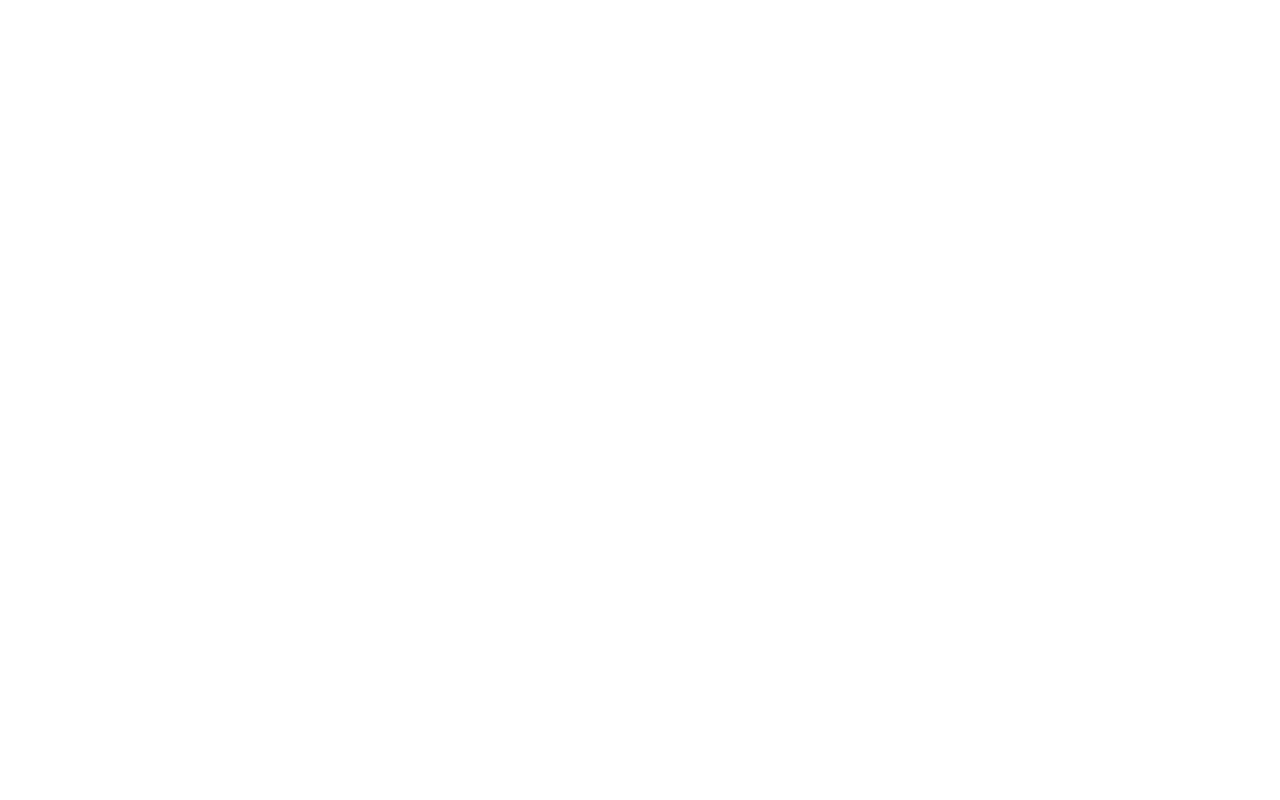
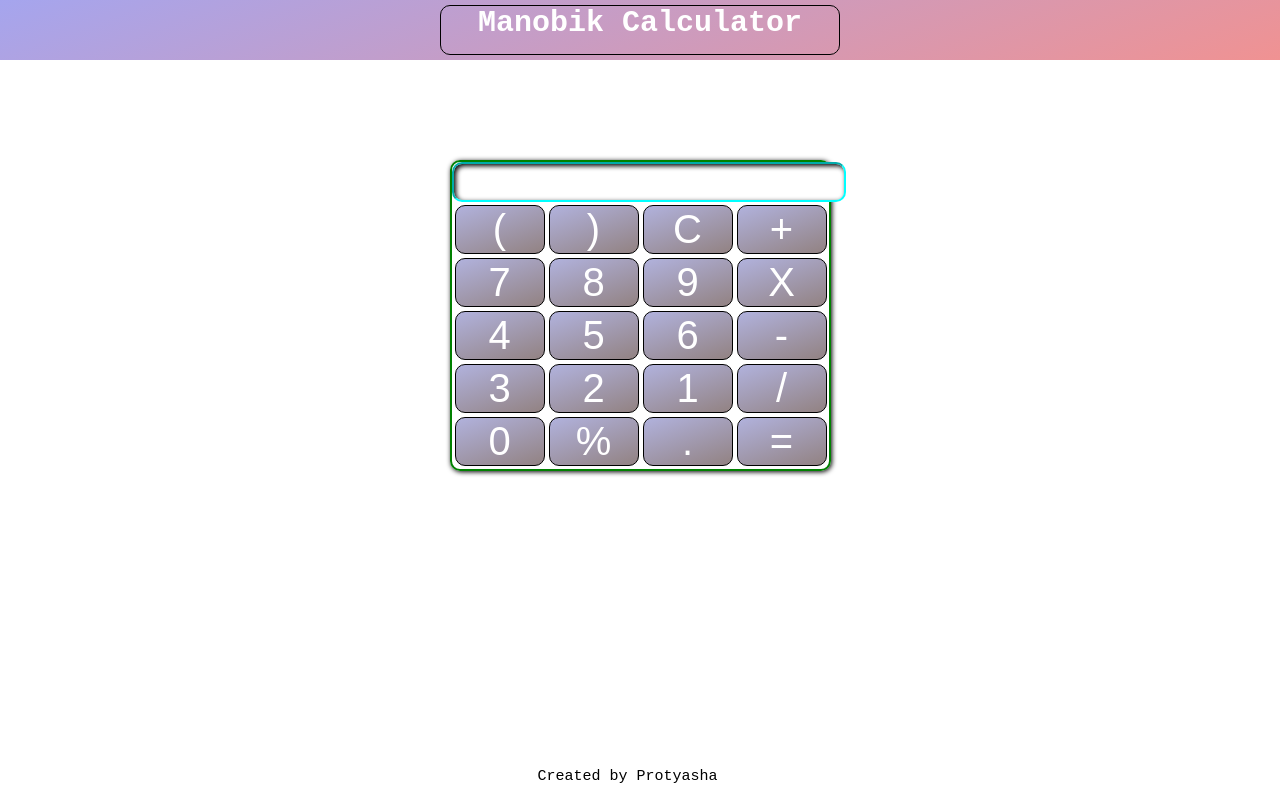
Before and after one commit to protyasha201/Calculator, a plain HTML site: page index.html in a window 1280 px wide. Drawn offline with Linux system fonts and the light colour scheme.

Commit message:
completed

```diff
--- a/index.html
+++ b/index.html
@@ -1,11 +1,91 @@
 <!DOCTYPE html>
 <html lang="en">
+
 <head>
     <meta charset="UTF-8">
     <meta name="viewport" content="width=device-width, initial-scale=1.0">
-    <title>Simple Calculator</title>
+    <title>Manobik Calculator</title>
+    <link rel="stylesheet" href="style.css">
 </head>
+
 <body>
+    <header>
+        <nav class="navbar">
+            <h3>Manobik Calculator</h3>
+        </nav>
+    </header>
+    <main>
+        <div class="calculator">
+            <input type="text" name="screen" id="screen">
+            <table>
+                <tr>
+                    <td><button>(</button></td>
+                    <td><button>)</button></td>
+                    <td><button>C</button></td>
+                    <td><button>+</button></td>
+                </tr>
+                <tr>
+                    <td><button>7</button></td>
+                    <td><button>8</button></td>
+                    <td><button>9</button></td>
+                    <td><button>X</button></td>
+                </tr>
+                <tr>
+                    <td><button>4</button></td>
+                    <td><button>5</button></td>
+                    <td><button>6</button></td>
+                    <td><button>-</button></td>
+                </tr>
+                <tr>
+                    <td><button>3</button></td>
+                    <td><button>2</button></td>
+                    <td><button>1</button></td>
+                    <td><button>/</button></td>
+                </tr>
+                <tr>
+                    <td><button>0</button></td>
+                    <td><button>%</button></td>
+                    <td><button>.</button></td>
+                    <td><button>=</button></td>
+                </tr>
+            </table>
+        </div>
+    </main>
 
+    <footer>
+        <p class="footer" >Created by Protyasha</p>
+    </footer>
+
+    <script>
+        let screen = document.getElementById('screen');
+        buttons = document.querySelectorAll('button');
+        let screenValue = '';
+        for (item of buttons) {
+            item.addEventListener('click', (e) => {
+                buttonText = e.target.innerText;
+                console.log('Button text is ', buttonText);
+                if (buttonText == 'X') {
+                    buttonText = '*';
+                    screenValue += buttonText;
+                    screen.value = screenValue;
+                }
+                else if (buttonText == 'C') {
+                    screenValue = "";
+                    screen.value = screenValue;
+                }
+                else if (buttonText == '=') {
+                    screen.value = eval(screenValue);
+                }
+                else {
+                    screenValue += buttonText;
+                    screen.value = screenValue;
+                }
+
+            })
+        }
+
+
+    </script>
 </body>
+
 </html>
--- a/style.css
+++ b/style.css
@@ -5,6 +5,12 @@ body{
     padding: 0%;
     font-family: monospace;
 }
+
+button{
+    border: none;
+    cursor: pointer;
+}
+
 *{
     box-sizing: border-box;
 }
@@ -12,15 +18,63 @@ body{
 /* navbar section */
 .navbar{
     background-image: linear-gradient(160deg, rgb(165, 165, 238), rgb(240, 146, 146));
-    height: 80px;
+    height: 60px;
     display: flex;
     align-items:center;
     justify-content: center;
 }
 
 .navbar h3{
+    text-align: center;
     font-size: 30px;
     color: white;
+    border: 1px solid black;
+    border-radius: 10px;
+    width: 400px;
+    transition: all .5s ease ;
+    height: 50px;
+}
+
+.navbar h3:hover{
+    background-image: linear-gradient(160deg, rgb(180, 180, 238), rgb(230, 158, 158));
+    box-shadow: 0px 0px 2px black;
+    width: 410px;
+    height: 60px;
 }
 
 /* main section */
+
+.calculator{
+    border: 2px green solid;
+    width: 381px;
+    margin: 100px auto;
+    border-radius: 10px;
+    box-shadow: 1px 1px 5px black;
+}
+
+input{
+    font-size: 30px;
+    border-radius: 10px;
+    border-color: cyan;
+    box-shadow: inset 2px 2px 5px black;
+}
+
+button{
+    font-size: 40px;
+    border-radius: 10px;
+    width: 90px;
+    color: white;
+    border: black 1px solid;
+    background-image: linear-gradient(160deg, rgb(177, 178, 221) , rgb(146, 130, 130));
+}
+
+button:hover{
+    position: relative;
+    bottom: 2px;
+}
+.footer{
+    position: fixed;
+    bottom: 0%;
+    margin-left: 42%;
+    font-size: 15px;
+}
```
